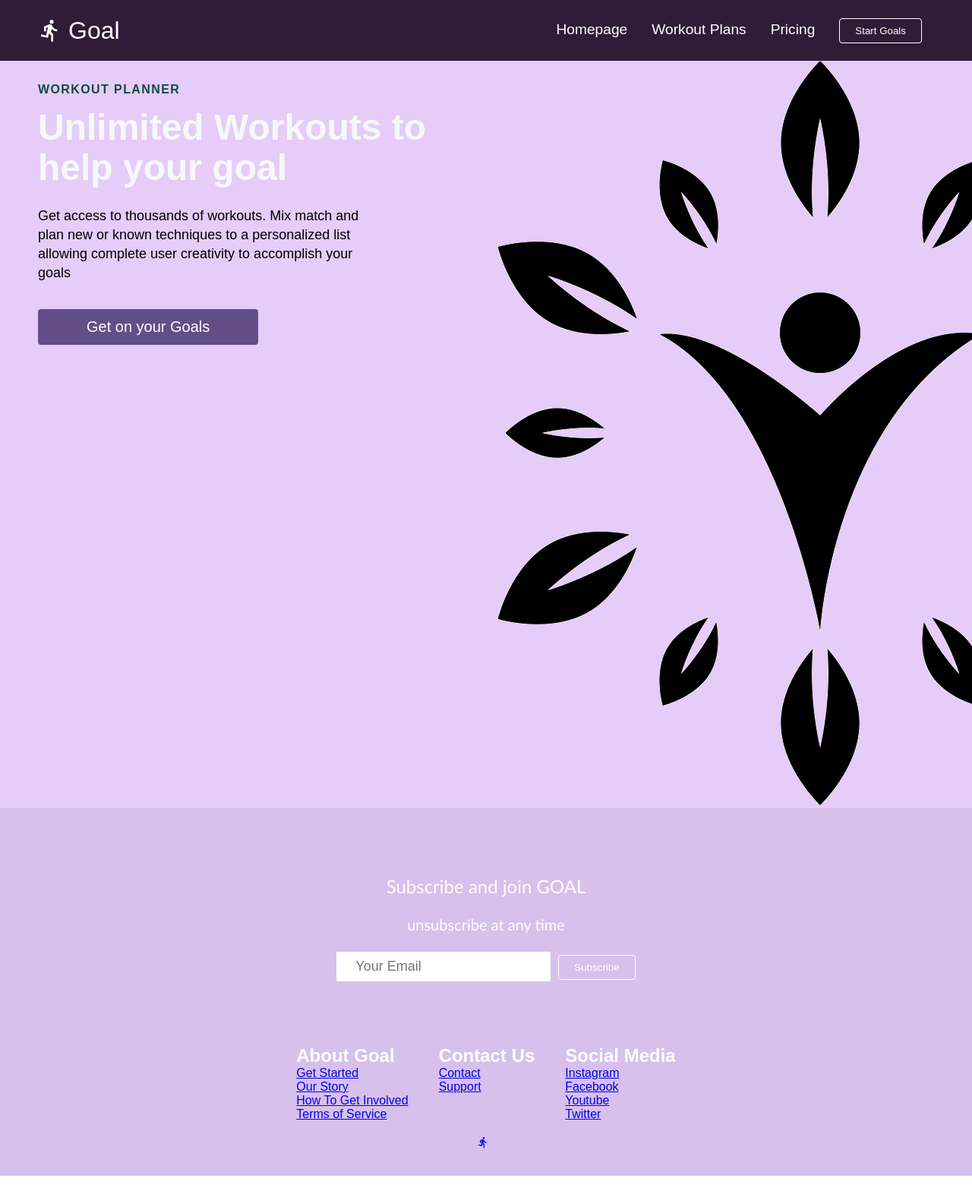
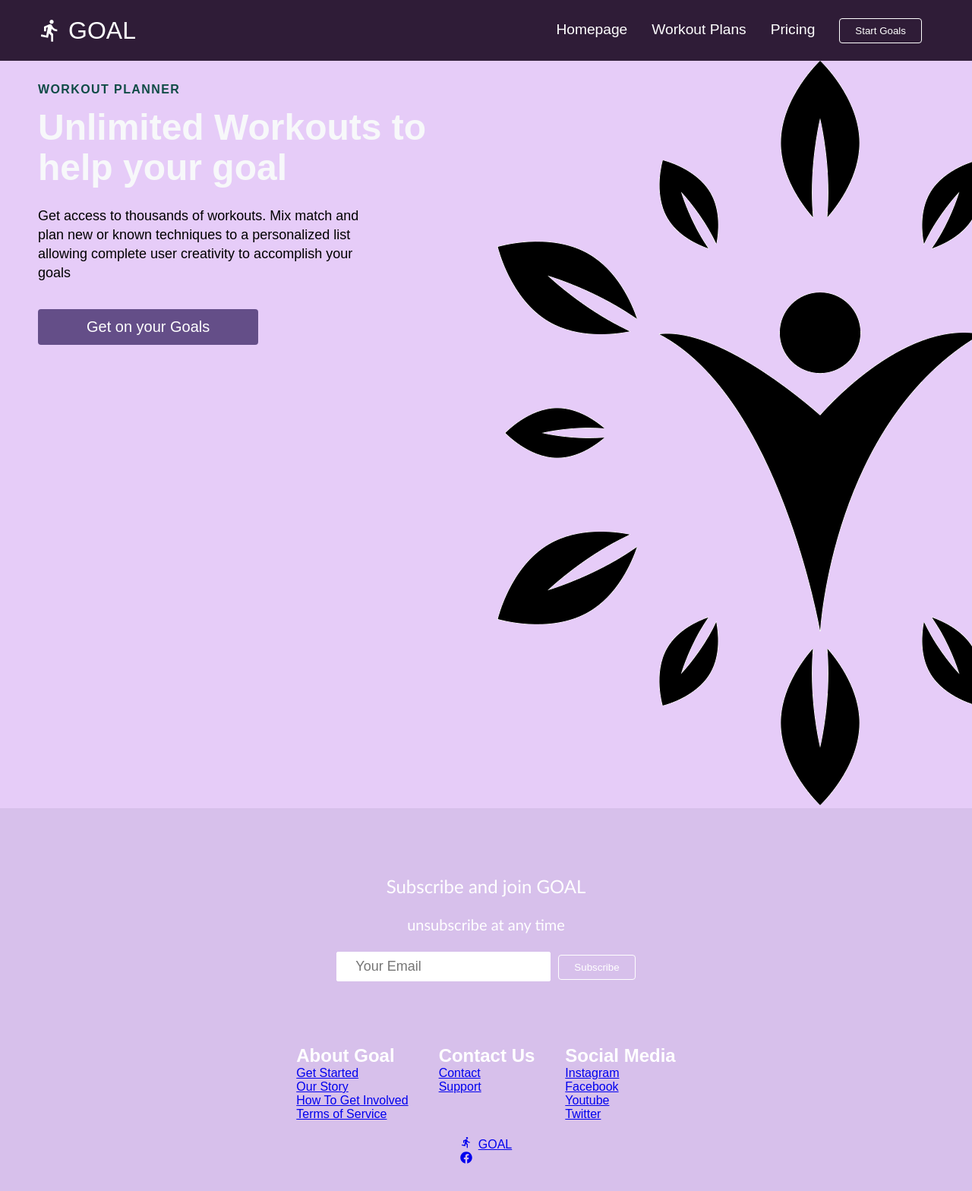
Before and after one commit to Coltthatcher/capstone, a React (Create React App) app: page /sign-up in a window 1280 px wide. Shown: the top 1568 px of the page at 76% size. Built offline with nearby package versions, Linux system fonts and the light colour scheme.

Commit message:
Add in Facebook logo to the footer page

```diff
--- a/src/components/Navbar.js
+++ b/src/components/Navbar.js
@@ -35,7 +35,7 @@ useEffect(() => {
         <div className='navbar-container container'>
           <Link to='/' className='navbar-logo' onClick={closeMobileMenu}>
             <MdDirectionsRun className='navbar-icon' />
-            Goal
+            GOAL
           </Link>
           <div className='menu-icon' onClick={handleClick}>
           {click ? <FaTimes /> : <FaBars />}
--- a/src/components/pages/Footer/Footer.js
+++ b/src/components/pages/Footer/Footer.js
@@ -63,6 +63,15 @@ function Footer() {
           <div className="footer-logo">
             <Link to='/' className="social-logo">
               <MdDirectionsRun className="navbar-icon" />
+              GOAL
+            </Link>
+          </div>
+          <div className="social-icons">
+            <Link
+              className='social-icon-link'
+              to='/'
+            >
+              <FaFacebook />
             </Link>
           </div>
         </div>
```
